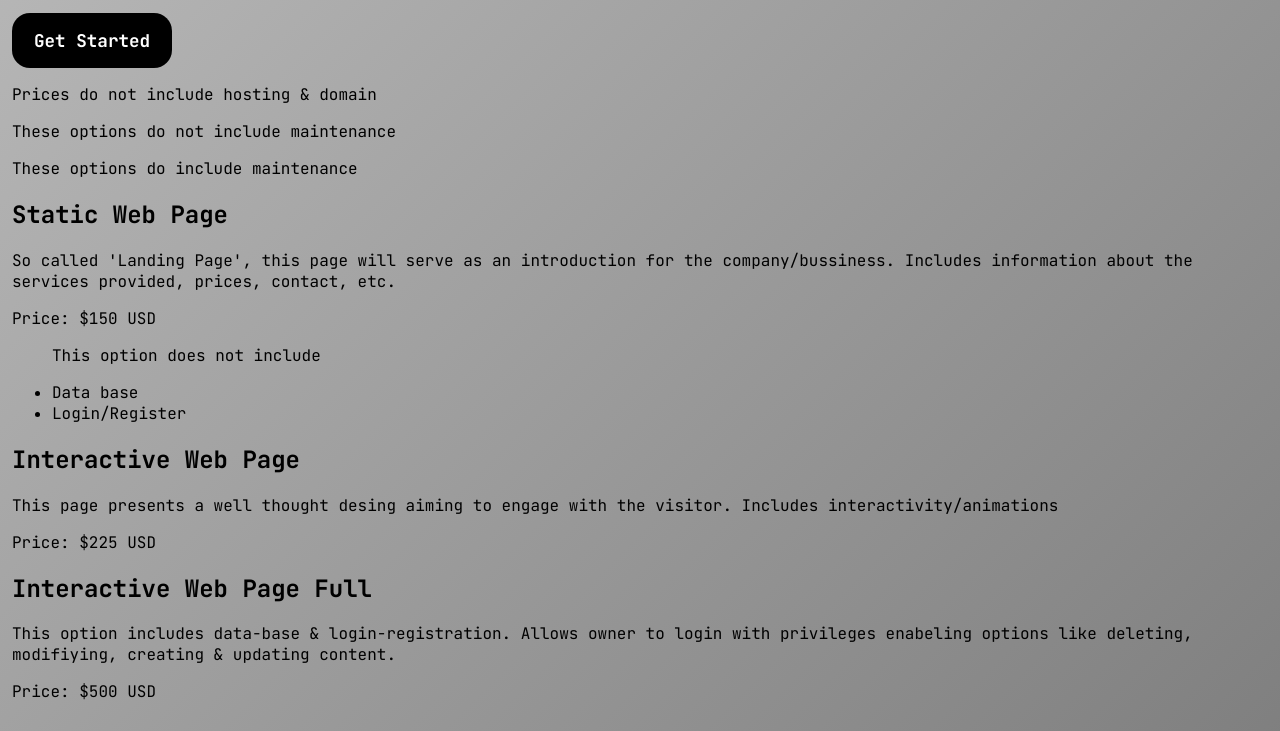
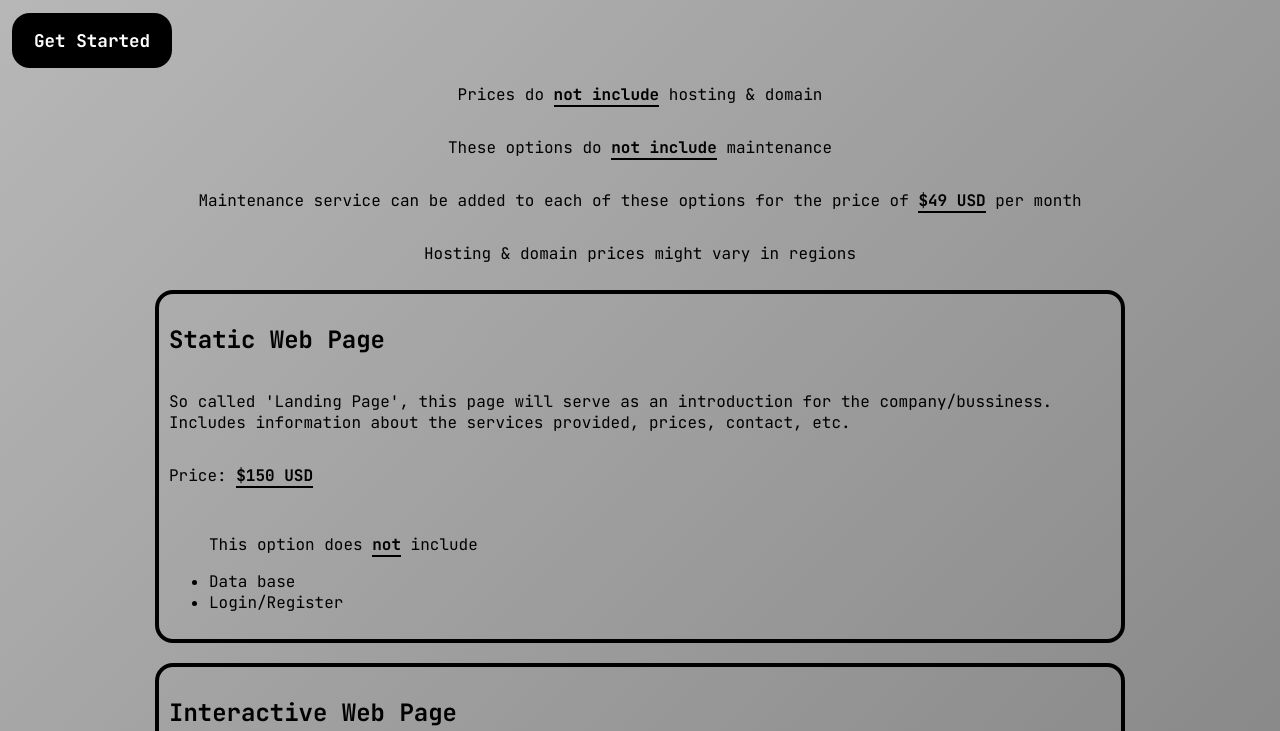
Before and after one commit to oteizanacho/gzwebs, a website: page views/index.html in a window 1280 px wide. Shown: the part 432-1163 px from the top of the page. Drawn offline with Linux system fonts and the light colour scheme; a web font is replaced by a local one.

Commit message:
style: updates en textos y spans

```diff
--- a/public/css/styles.css
+++ b/public/css/styles.css
@@ -65,3 +65,24 @@ a{
     border-radius: 18px;
     padding: 10px;
 }
+
+.prices-section{
+    display: flex;
+    flex-direction: column;
+    align-items: center;
+}
+
+.card{
+    border: 4px solid black;
+    border-radius: 18px;
+    display: flex;
+    flex-direction: column;
+    padding: 10px;
+    margin: 10px 0;
+    width: 75%;
+}
+
+span{
+    font-weight: bold;
+    border-bottom: 2px solid black;
+}
--- a/views/index.html
+++ b/views/index.html
@@ -23,11 +23,12 @@
             <h1 class="title">Boost your bussiness with technology desinged for you.</h1>
             <button>Get Started</button>
         </section>
-        <section>
-            <p>Prices do not include hosting & domain</p>
-            <p>These options do not include maintenance</p>
-            <p>These options do include maintenance</p>
-            <div>
+        <section class="prices-section">
+            <p>Prices do <span>not include</span> hosting & domain</p>
+            <p>These options do <span>not include</span> maintenance</p>
+            <p>Maintenance service can be added to each of these options for the price of <span>$49 USD</span> per month</p>
+            <p>Hosting & domain prices might vary in regions</p>
+            <div class="card">
                 <h2>Static Web Page</h2>
                 <p>So called 'Landing Page', this page will serve as an introduction for the company/bussiness. Includes information about the services provided, prices, contact, etc.</p>
                 <p>Price: <span>$150 USD</span></p>
@@ -37,15 +38,20 @@
                     <li>Login/Register</li>
                 </ul>
             </div>
-            <div>
+            <div class="card">
                 <h2>Interactive Web Page</h2>
                 <p>This page presents a well thought desing aiming to engage with the visitor. Includes interactivity/animations</p>
                 <p>Price: <span>$225 USD</span></p>
             </div>
-            <div>
-                <h2>Interactive Web Page Full</h2>
+            <div class="card">
+                <h2>e-commerce</h2>
                 <p>This option includes data-base & login-registration. Allows owner to login with privileges enabeling options like deleting, modifiying, creating & updating content.</p>
                 <p>Price: <span>$500 USD</span></p>
+                <ul>
+                    <p>This option includes: </p>
+                    <li>stock control</li>
+                    <li>account creation</li>
+                </ul>
             </div>
         </section>
         <section class="faq">
```
